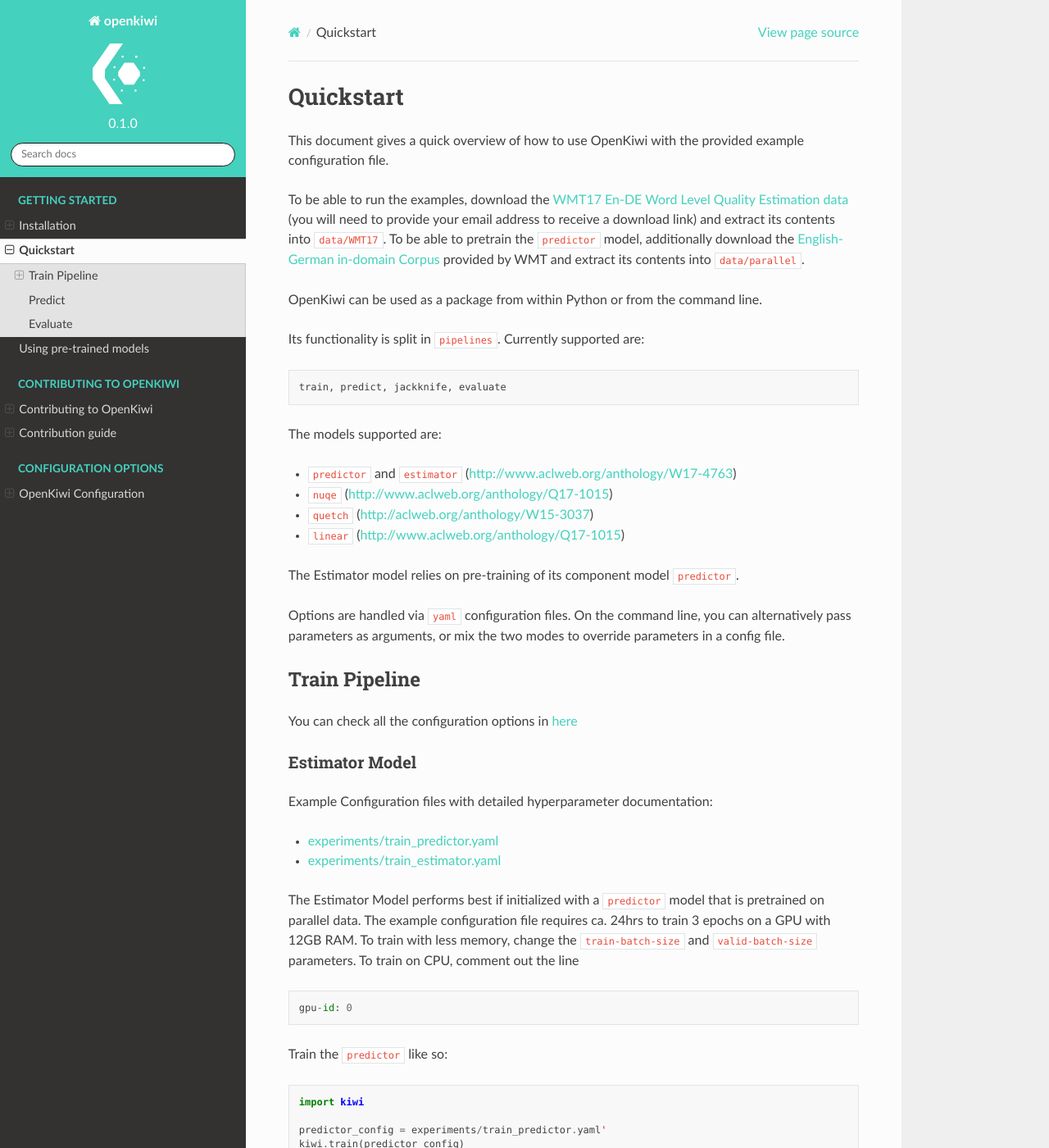
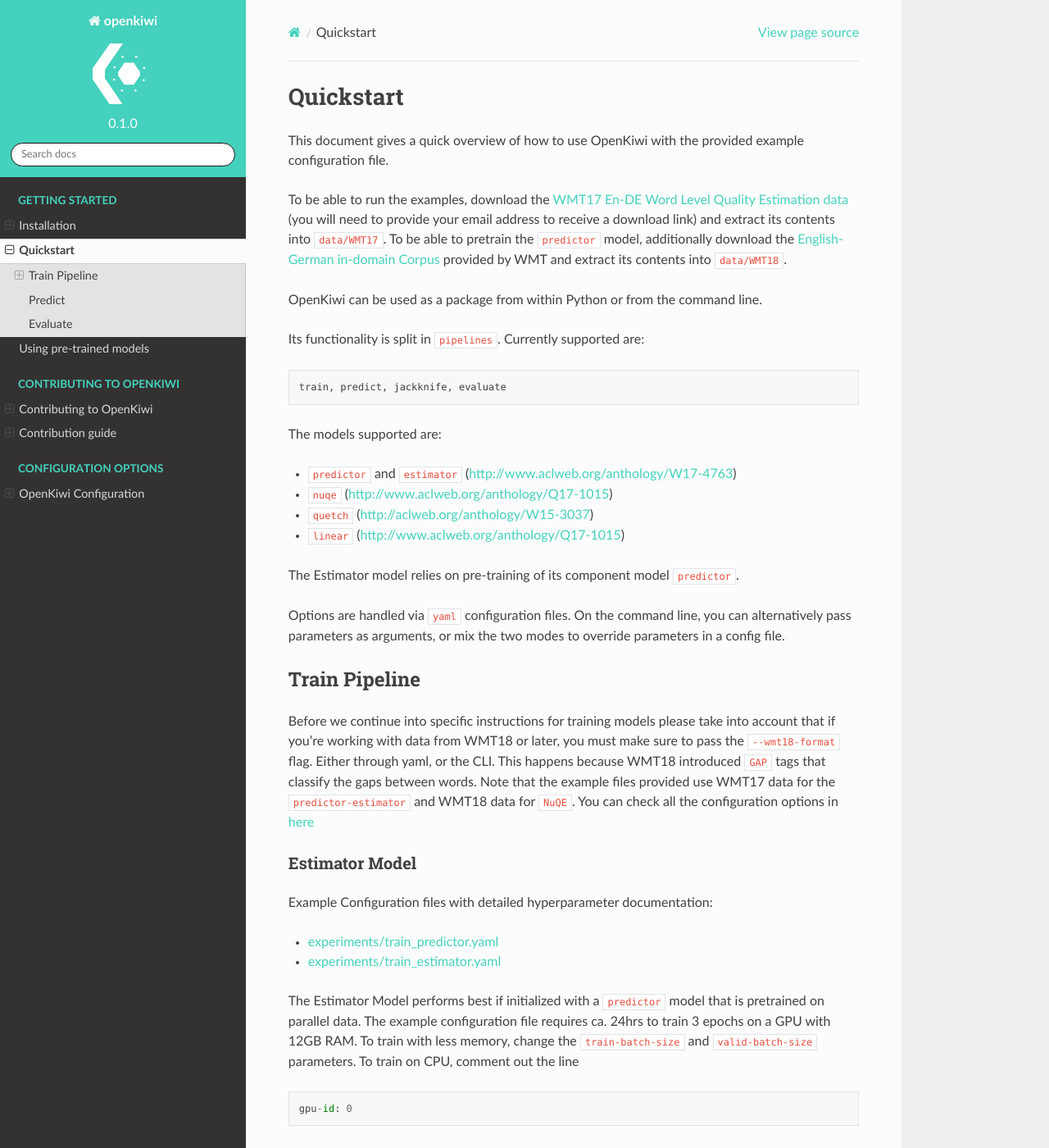
Before and after one commit to Unbabel/OpenKiwi, a Sphinx documentation site: the page built from docs/quickstart.md, in a window 1280 px wide and 1400 px high. Shown: the whole window at 82% size. Built offline with Sphinx 7.4.7 and the Read the Docs theme 2.0.0, drawn with Linux system fonts in a browser that asks for light colours; pages that are not in the unit, such as notebooks, are missing from menus.

Commit message:
Clean up example yamls and make format differences clear (#12)
* Add note on formats to docs and Fix example yaml to be clearer
* Clean up example yaml files

```diff
--- a/docs/quickstart.md
+++ b/docs/quickstart.md
@@ -3,7 +3,7 @@
 
 This document gives a quick overview of how to use OpenKiwi with the provided example configuration file.
 
-To be able to run the examples, download the [WMT17 En-DE Word Level Quality Estimation data](https://lindat.mff.cuni.cz/repository/xmlui/bitstream/handle/11372/LRT-1974/task2_en-de_training-dev.tar.gz) (you will need to provide your email address to receive a download link) and extract its contents into `data/WMT17`. To be able to pretrain the `predictor` model, additionally download the [English-German in-domain Corpus](https://www.quest.dcs.shef.ac.uk/wmt18_files_qe/corpus_en-de.tar.gz) provided by WMT and extract its contents into `data/parallel`.
+To be able to run the examples, download the [WMT17 En-DE Word Level Quality Estimation data](https://lindat.mff.cuni.cz/repository/xmlui/bitstream/handle/11372/LRT-1974/task2_en-de_training-dev.tar.gz) (you will need to provide your email address to receive a download link) and extract its contents into `data/WMT17`. To be able to pretrain the `predictor` model, additionally download the [English-German in-domain Corpus](https://www.quest.dcs.shef.ac.uk/wmt18_files_qe/corpus_en-de.tar.gz) provided by WMT and extract its contents into `data/WMT18`.
 
 
 OpenKiwi can be used as a package from within Python or from the command line.
@@ -28,6 +28,12 @@ or mix the two modes to override parameters in a config file.
 
 ### Train Pipeline
 
+Before we continue into specific instructions for training models please take into account
+that if you're working with data from WMT18 or later, you must make sure to pass the
+`--wmt18-format` flag. Either through yaml, or the CLI. This happens because WMT18
+introduced `GAP` tags that classify the gaps between words.
+Note that the example files provided use WMT17 data for the `predictor-estimator` and
+WMT18 data for `NuQE`.
 You can check all the configuration options in :ref:`here <train-flags>`
 
 #### Estimator Model
```
Also changed, not shown: 6 other files.
